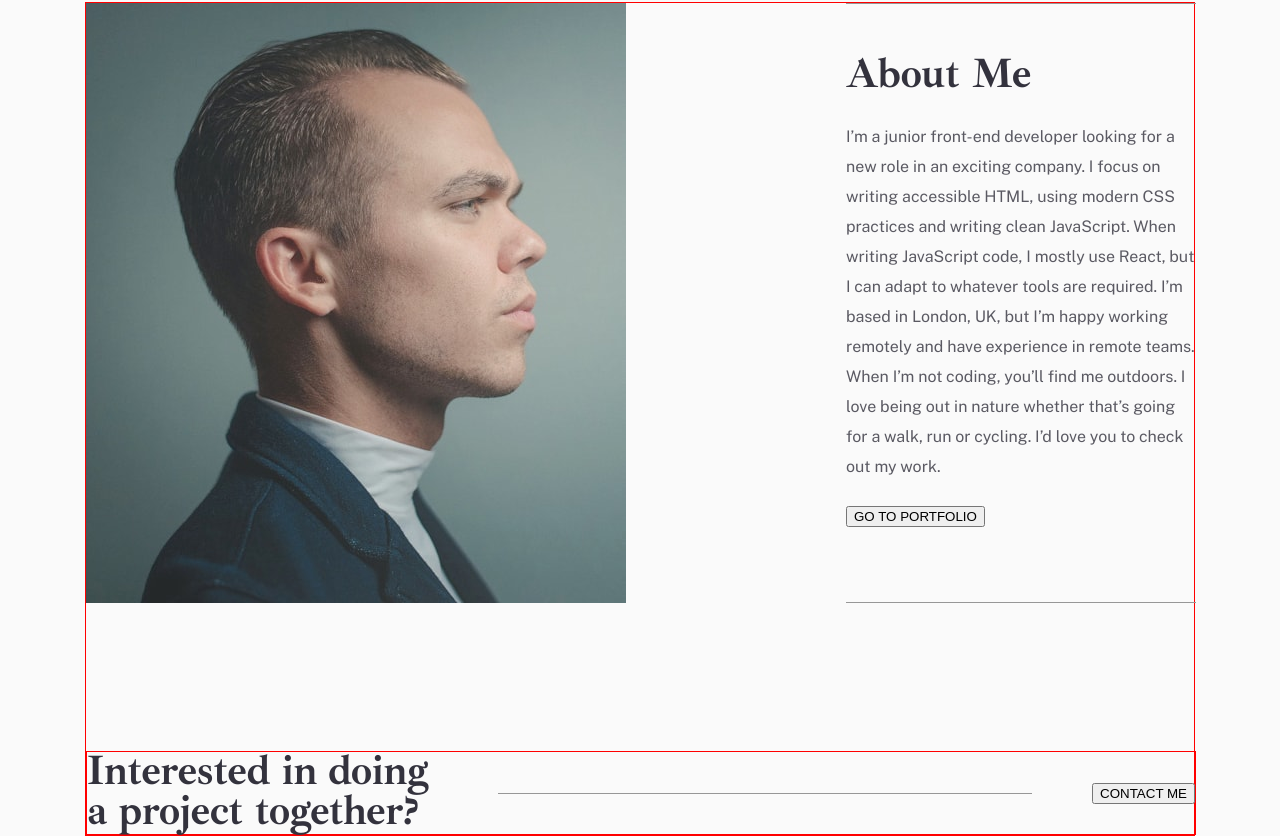
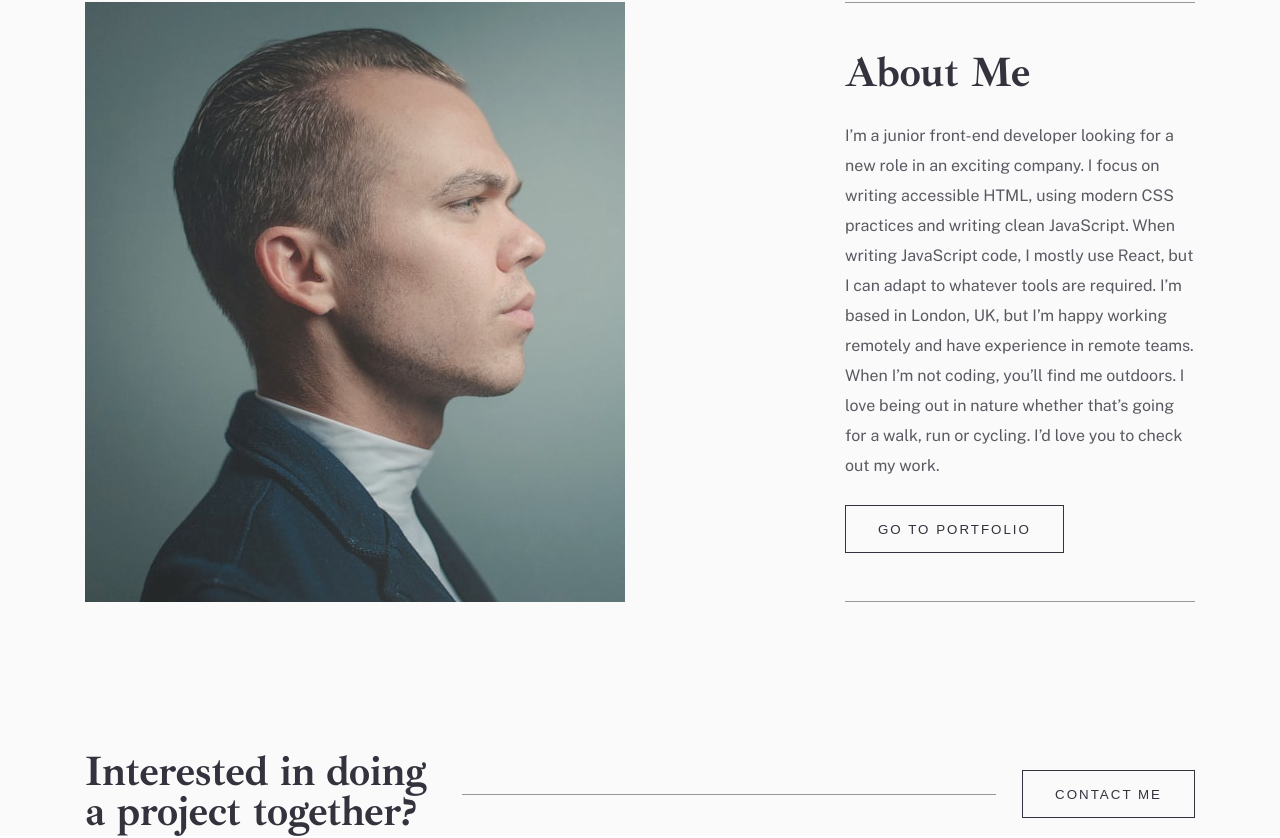
Before and after one commit to danielopq/minimalPortfolio, a React (Vite) app: page / in a window 1280 px wide. Shown: the part 898-1736 px from the top of the page. Built offline with nearby package versions, Linux system fonts and the light colour scheme.

Commit message:
standardButton.css - final version done

```diff
--- a/src/assets/components/home/aboutMe/aboutMe.css
+++ b/src/assets/components/home/aboutMe/aboutMe.css
@@ -5,7 +5,6 @@
     flex-direction: column;
     justify-content: space-between;
     margin-top: 150px;
-    border: solid 1px red;
 }
 
 #aboutMe-topSide{
@@ -43,7 +42,6 @@
     flex-direction: row;
     align-items: center;
     justify-content: space-between;
-    border: solid 1px red;
 }
 
 #aboutMe-bottomSide h2{
--- a/src/assets/components/shared/defaultButton/standardButton.css
+++ b/src/assets/components/shared/defaultButton/standardButton.css
@@ -0,0 +1,16 @@
+.defaultButton{
+    height: 48px;
+    font: 400 12px/48pxpx 'PublicSans-Regular';
+    letter-spacing: 2px;
+    background-color: transparent;
+    color: var(--darkGrey);
+    border: solid 1px var(--darkGrey);
+    padding: 0px 32px;
+    cursor: pointer;
+    transition: background-color 0.3s ease, color 0.3s ease;
+}
+
+.defaultButton:hover{
+    background-color: var(--darkGrey);
+    color: var(--lightGrey);
+}
```
